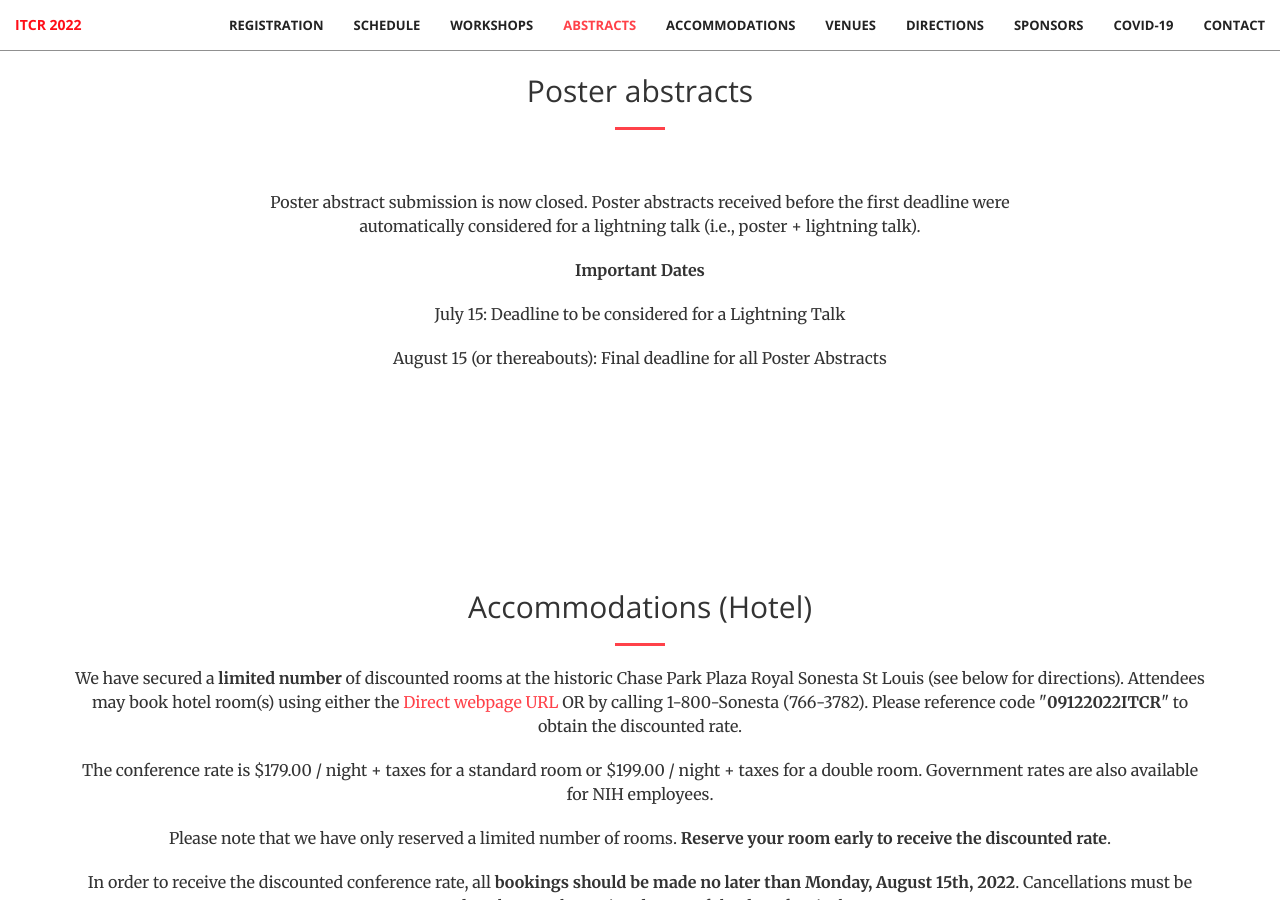
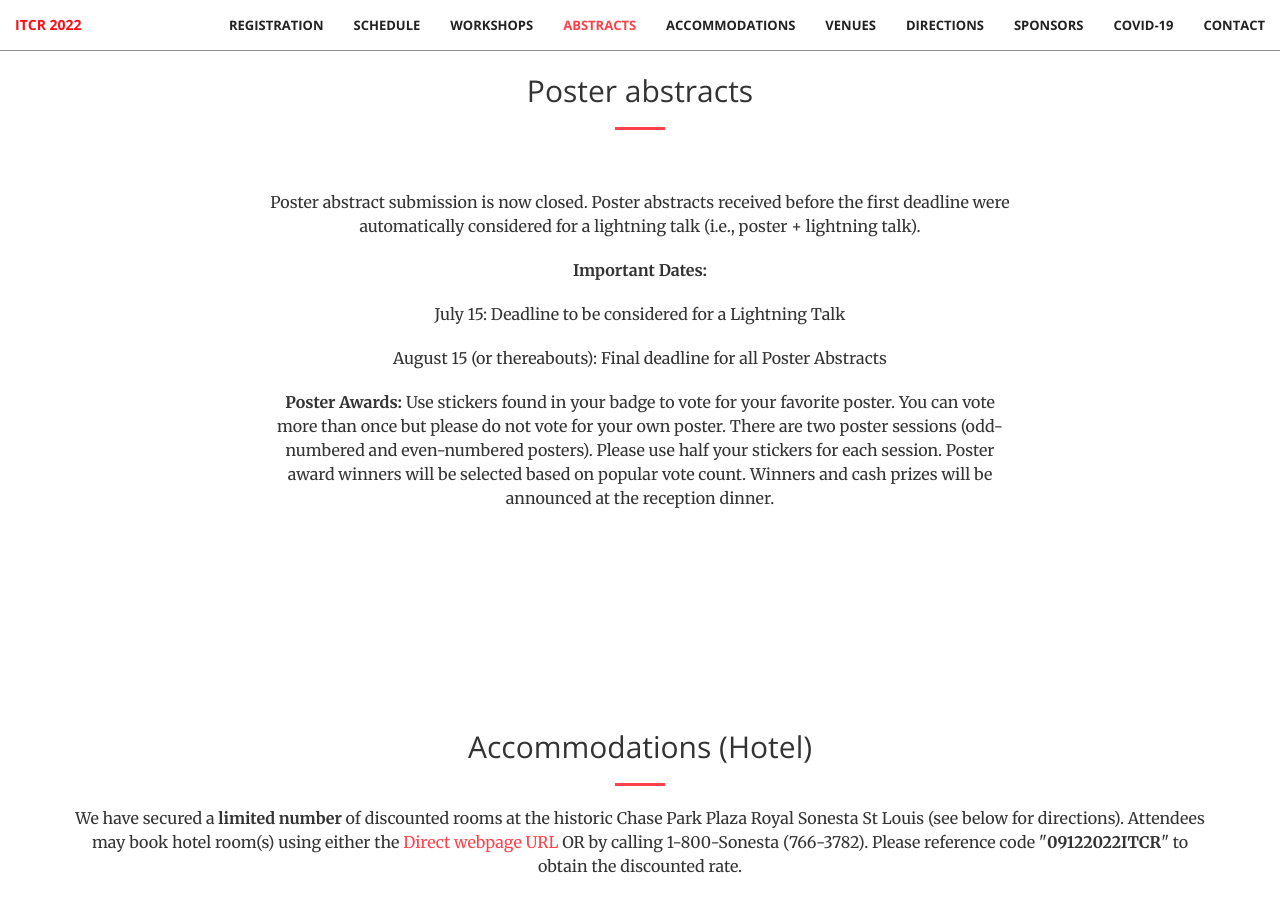
Before and after one commit to griffithlab/itcr2022, a Jekyll site: the page built from index.html, in a window 1280 px wide and 900 px high, scrolled down 3222 px. Built offline with Jekyll 4.4.1, drawn with Linux system fonts in a browser that asks for light colours.

Commit message:
fix workshop link color and add poster award details

```diff
--- a/_includes/abstracts.html
+++ b/_includes/abstracts.html
@@ -6,9 +6,10 @@
                 <hr class="primary">
                 <br><br><p>Poster abstract submission is now closed. Poster abstracts received before the first deadline were
                  automatically considered for a lightning talk (i.e., poster + lightning talk).</p>
-                <p><b>Important Dates</b></p>
+                <p><b>Important Dates:</b></p>
                 <p>July 15: Deadline to be considered for a Lightning Talk</p>
                 <p>August 15 (or thereabouts): Final deadline for all Poster Abstracts</p>
+                <p><b>Poster Awards:</b> Use stickers found in your badge to vote for your favorite poster. You can vote more than once but please do not vote for your own poster. There are two poster sessions (odd-numbered and even-numbered posters). Please use half your stickers for each session. Poster award winners will be selected based on popular vote count. Winners and cash prizes will be announced at the reception dinner.</p>
             </div>
         </div>
     </div>
--- a/_includes/workshops.html
+++ b/_includes/workshops.html
@@ -11,7 +11,7 @@
                 <h3 class="section-heading">The ITCR training network (ITN) is a collaborative effort of researchers around the United States to support cancer informatics and data science training through resources, technology, and events.</h3>
                 <p>Details of the ITN can be found <a class="secondary_text" href="https://www.itcrtraining.org/">here!</a></p>
                 <p>Apply for the ITN workshop <a class="secondary_text" href="https://forms.gle/TKT4kTtP4jsUxqcA6">here!</a></p>
-<h3 class="section-heading">Note: Both workshops will take place at <a href="https://meet.wustl.edu/places/eric-p-newman-education-center-epnec/">EPNEC</a> (Seminar Room A)</h3>
+<h3 class="section-heading">Note: Both workshops will take place at <a class="secondary_text" href="https://meet.wustl.edu/places/eric-p-newman-education-center-epnec/">EPNEC</a> (Seminar Room A)</h3>
             </div>
         </div>
     </div>
```
